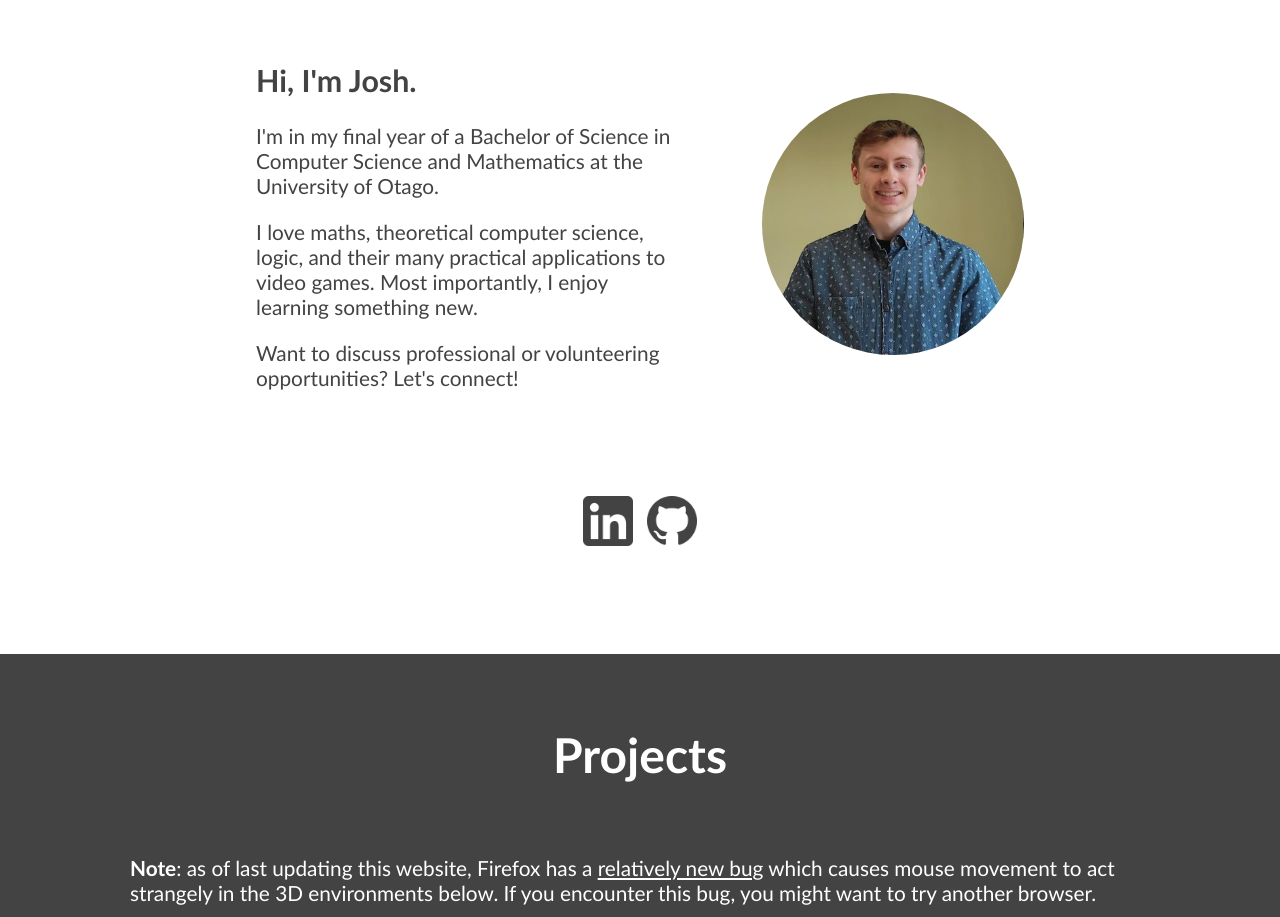
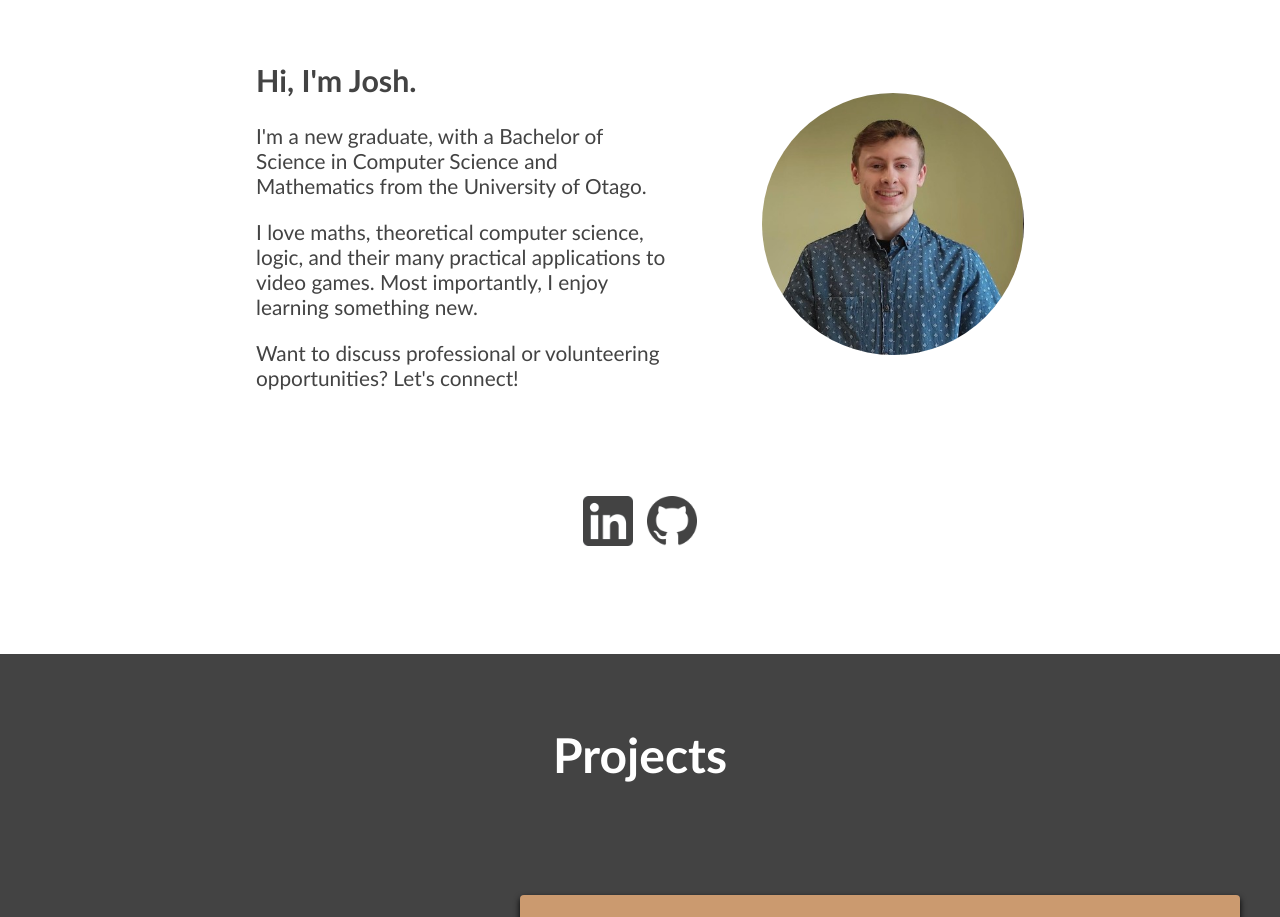
Before and after one commit to Josh-J-A-Carter/portfolio, a plain HTML site: page index.html in a window 1280 px wide. Shown: the part 140-1057 px from the top of the page. Drawn offline with Linux system fonts and the light colour scheme.

Commit message:
Updated transcript + graduation info

```diff
--- a/index.html
+++ b/index.html
@@ -13,8 +13,8 @@
                     <div>
                         <h2>Hi, I'm Josh.</h2>
                         <p>
-                            I'm in my final year of a Bachelor of Science in Computer Science and Mathematics
-                            at the University of Otago.
+                            I'm a new graduate, with a Bachelor of Science in Computer Science and Mathematics
+                            from the University of Otago.
                         </p>
                         <p>
                             I love maths, theoretical computer science, logic, and their many practical applications
@@ -39,11 +39,6 @@
 
             <div id="projects" class="sub-container sc2">
                 <h1>Projects</h1>
-                <p class="disclaimer">
-                    <b>Note</b>: as of last updating this website, Firefox has a <a href="https://bugzilla.mozilla.org/show_bug.cgi?id=1942379" target="_blank">
-                    relatively new bug</a> which causes mouse movement to act strangely in the 3D environments below. If you encounter this bug,
-                    you might want to try another browser.
-                </p>
                 <!-- Chronodrive project -->
                 <div class="project-container">
                     <div>
@@ -179,8 +174,8 @@
                 <div class="side-split">
                     <div class="explanation">
                         <p>
-                            As mentioned above, I am completing a Bachelor of Science with a double major in
-                            Mathematics and Computer Science. But I've also dabbled in a few other subjects, such as
+                            As mentioned above, I have recently completed a Bachelor of Science with a double major in
+                            Mathematics and Computer Science. I've also dabbled in a few other subjects, such as
                             French and German.
                         </p>
                         <p>
```
Also changed, not shown: 1 other file.
